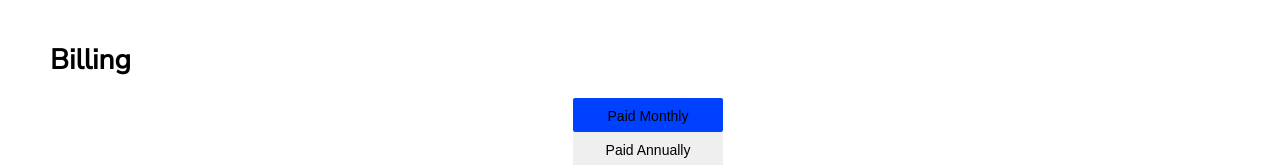
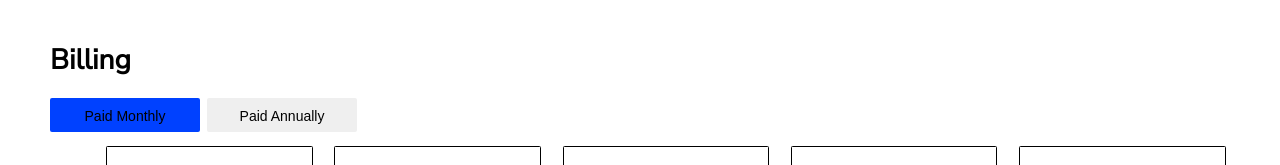
Before and after one commit to forethoughtde/Teamweek-Billing, a website: page index.html in a window 1280 px wide. Shown: the top 165 px of the page. Drawn offline with nearby package versions, Linux system fonts and the light colour scheme.

Commit message:
Style the monthly and yearly cost plan to align to the left.

```diff
--- a/css/style.scss
+++ b/css/style.scss
@@ -114,3 +114,11 @@ button{
   line-height: 34px;
   border-radius: 2px;
 }
+
+.pricing_plans_btns{
+  display: inline-flex;
+
+  .pricing_plan--btn{
+    margin-right: 0.5rem;
+  }
+}
```
Also changed, not shown: css/style.css.
